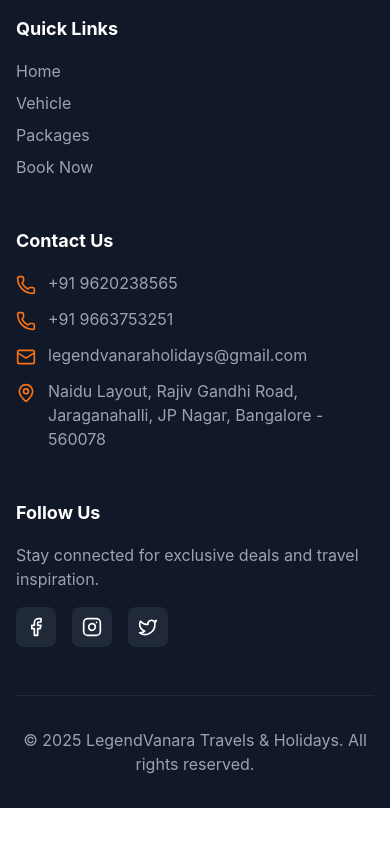
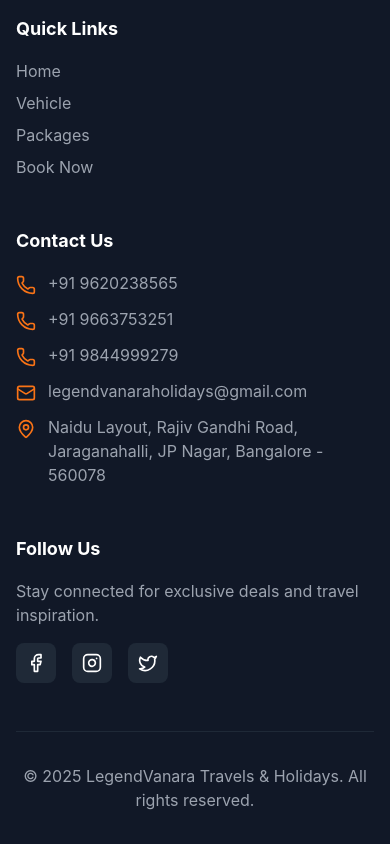
Before and after one commit to swaroopjaggi26296/legendvanara-website, a React (Create React App) app: page / in a window 390 px wide. Shown: the part 8450-9294 px from the top of the page. Before the commit the page ends 9258 px from the top, so only its background shows below. Built offline with nearby package versions, Linux system fonts and the light colour scheme; the HTML template or start-up script is replaced by a standard one.

Commit message:
Add phone number links to Footer component

```diff
--- a/src/components/Footer.jsx
+++ b/src/components/Footer.jsx
@@ -67,6 +67,12 @@ const Footer = () => {
                 </a>
               </li>
               <li className="flex items-start space-x-3">
+                <Phone className="w-5 h-5 text-orange-500 mt-1 flex-shrink-0" />
+                <a href="tel:+919844999279" className="text-gray-400 hover:text-orange-500 transition-colors">
+                  +91 9844999279
+                </a>
+              </li>
+              <li className="flex items-start space-x-3">
                 <Mail className="w-5 h-5 text-orange-500 mt-1 flex-shrink-0" />
                 <a href="mailto:legendvanaraholidays@gmail.com" className="text-gray-400 hover:text-orange-500 transition-colors">
                   legendvanaraholidays@gmail.com
```
